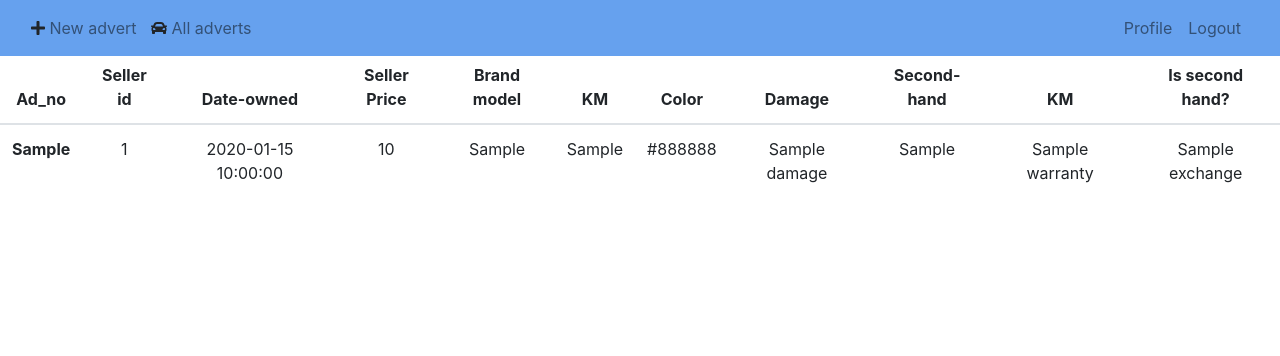
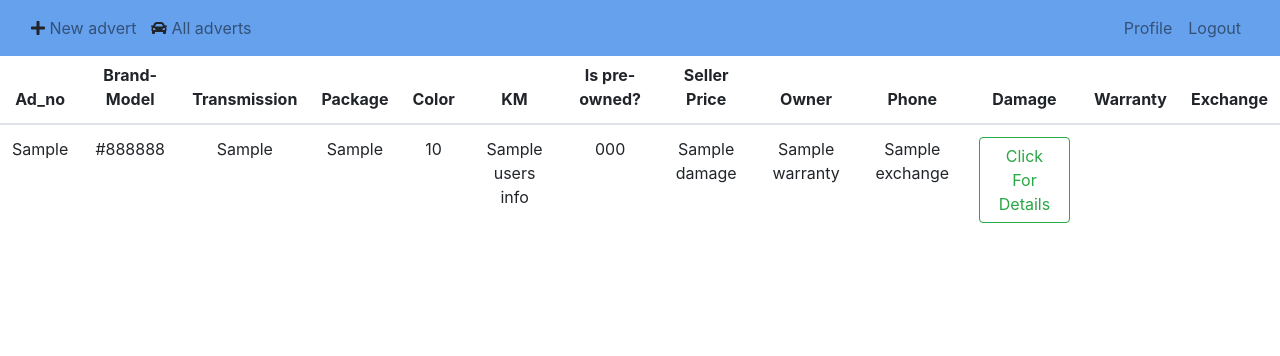
Before and after one commit to Bil-372-Proje-8-Organization/Bil372_Proje_8, a Flask app: template templates/detailsAdvert.html in a window 1280 px wide. Shown: the top 356 px of the page. Run offline with Flask 2, Linux system fonts and the light colour scheme; the template is opened without the code that fills it: most values are stand-ins (such as "Sample title", 1, 10 or a date in 2020); parts of the project's set-up code (start-up, migrations or seed data) failed here and were passed over; some libraries are stand-ins or nearby versions.

Commit message:
update details for new attributes

```diff
--- a/templates/detailsAdvert.html
+++ b/templates/detailsAdvert.html
@@ -70,32 +70,62 @@
                     <thead>
                       <tr>
                         <th scope="col">Ad_no</th>
-                        <th scope="col">Seller id</th>
-                        <th scope="col">Date-owned</th>
+                        <th scope="col">Brand-Model</th>
+                        <th scope="col">Transmission</th>
+                        <th scope="col">Package</th>
+                        <th scope="col">Color</th>
+                        <th scope="col">KM</th>
+                        <th scope="col">Is pre-owned?</th>
                         <th scope="col">Seller Price</th>
-                        <th scope="col">Brand model</th>
-                        <th scope="col">KM</th>
-                        <th scope="col">Color</th>
+                          <th scope="col">Owner</th>
+                          <th scope="col">Phone</th>
                           <th scope="col">Damage</th>
-                        <th scope="col">Second-hand</th>
-                        <th scope="col">KM</th>
-                          <th scope="col">Is second hand?</th>
+                          <th scope="col">Warranty</th>
+                          <th scope="col">Exchange</th>
                       </tr>
                     </thead>
                     <tbody>
                     {%for advert in adverts%}
                       <tr>
-                            <th scope="row">{{advert.ad_no}}</th>
-                            <td>{{advert.seller_id}}</td>
-                            <td>{{advert.date}}</td>
+
+                          <td>{{advert.ad_no}}</td>
+
+                          {%for vehicle in vehicles%}
+                            {%if advert.vehicle_no == vehicle.vehicle_no%}
+                              <td>{{vehicle.brand_model}}</td>
+                            {%endif%}
+                          {%endfor%}
+
+                          {%for vehicle in vehicles%}
+                            {%if advert.vehicle_no == vehicle.vehicle_no%}
+                              <td>{{vehicle.transmission}}</td>
+                            {%endif%}
+                          {%endfor%}
+
+                          {%for vehicle in vehicles%}
+                            {%if advert.vehicle_no == vehicle.vehicle_no%}
+                              <td>{{vehicle.package}}</td>
+                            {%endif%}
+                          {%endfor%}
+
+                          <td>{{advert.color}}</td>
+                          <td>{{advert.km}}</td>
+                          <td>{{advert.second_hand}}</td>
                           <td>{{advert.seller_price}}</td>
-                            <td>{{advert.brand_model_no}}</td>
-                            <td>{{advert.km}}</td>
-                            <td>{{advert.color}}</td>
+
+                          {%for Users_info in Users_info%}
+                            {%if Users_info.users_id == advert.seller_id%}
+                              <td>{{Users_info.name}}</td>
+                              <td>{{Users_info.phone}}</td>
+                            {%endif%}
+                          {%endfor%}
                           <td>{{advert.damage}}</td>
-                            <td>{{advert.second_hand}}</td>
                           <td>{{advert.warranty}}</td>
                           <td>{{advert.exchange}}</td>
+
+                          <td class="align-middle">
+                            <a href="{{ url_for('detailsAdvert',id=advert.ad_no) }}" class="btn btn-outline-success" >Click For Details</a>
+                          </td>
                       </tr>
                   {%endfor%}
                     </tbody>
```
Lines whose indentation alone changed are shown as unchanged.
